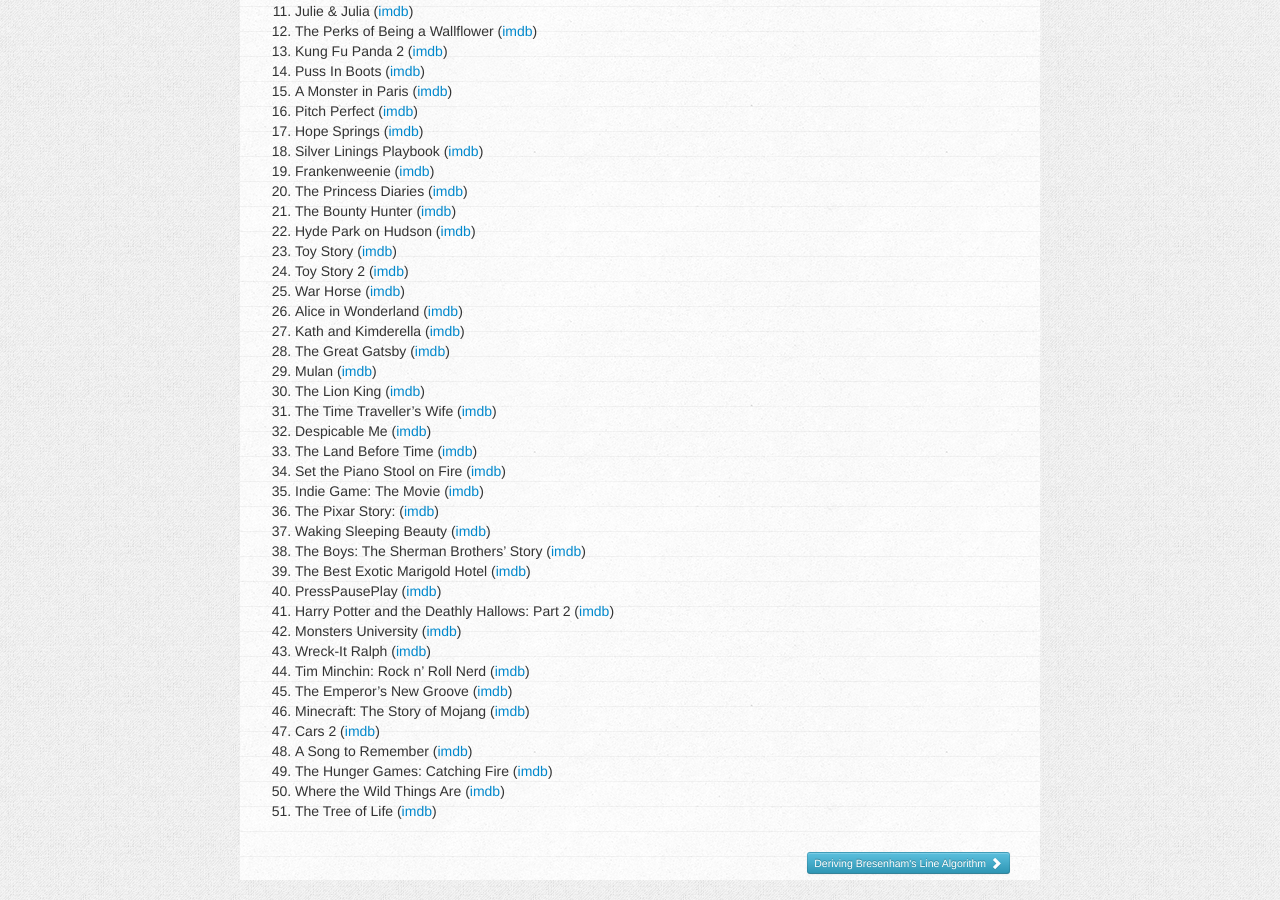
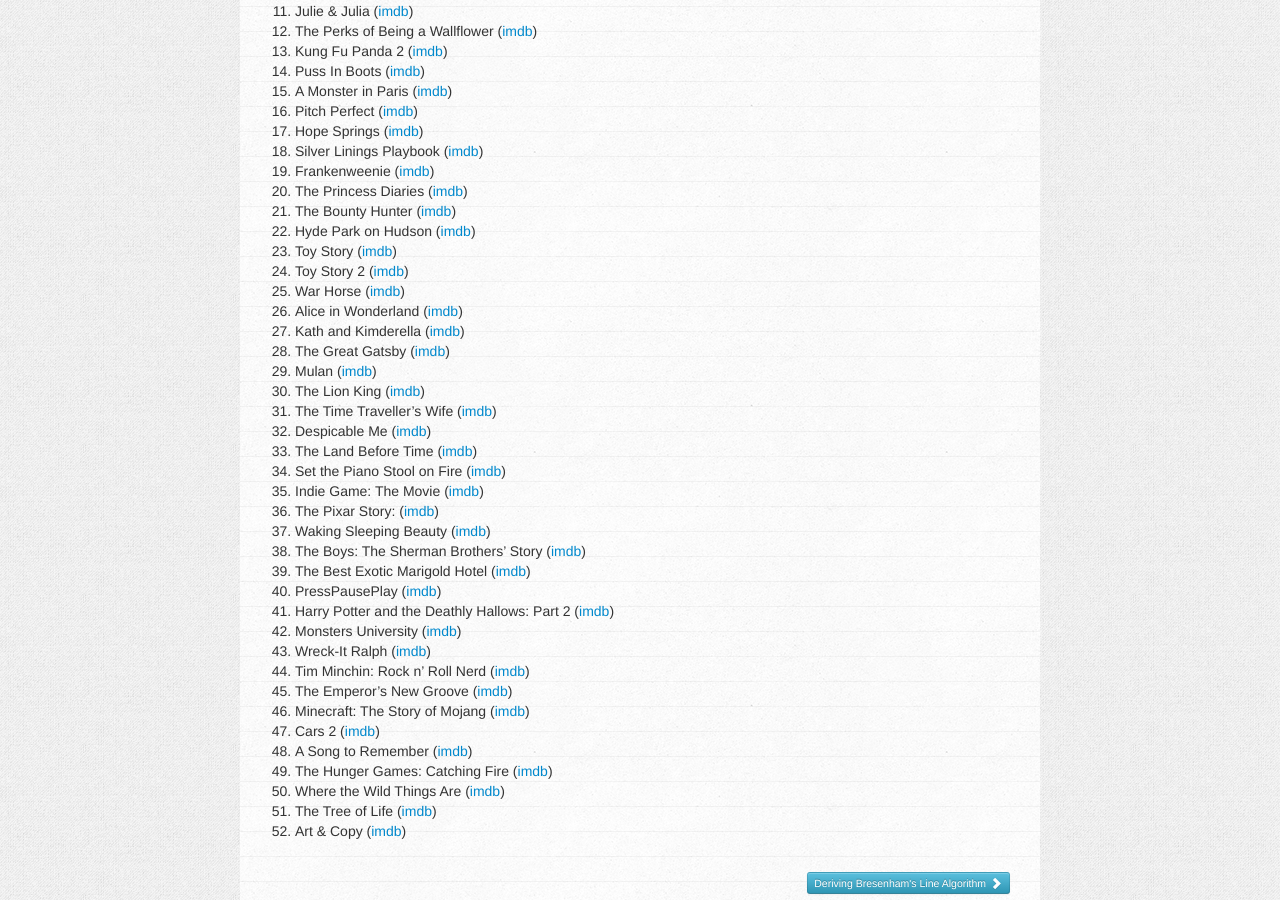
Before and after one commit to charlottepierce/charlottepierce.github.com, a Jekyll site: the page built from _posts/2013-01-01-50-50-Challenge-2013.md, in a window 1280 px wide and 900 px high, scrolled down 1427 px. Built offline with Jekyll 4.4.1, drawn with Linux system fonts in a browser that asks for light colours.

Commit message:
Updated 50/50 challenge list.

```diff
--- a/_posts/2013-01-01-50-50-Challenge-2013.md
+++ b/_posts/2013-01-01-50-50-Challenge-2013.md
@@ -101,3 +101,4 @@
 49. The Hunger Games: Catching Fire ([imdb](http://www.imdb.com/title/tt1951264/))
 50. Where the Wild Things Are ([imdb](http://www.imdb.com/title/tt0386117/))
 51. The Tree of Life ([imdb](http://www.imdb.com/title/tt0478304/))
+52. Art & Copy ([imdb](http://www.imdb.com/title/tt1333631/))
```
